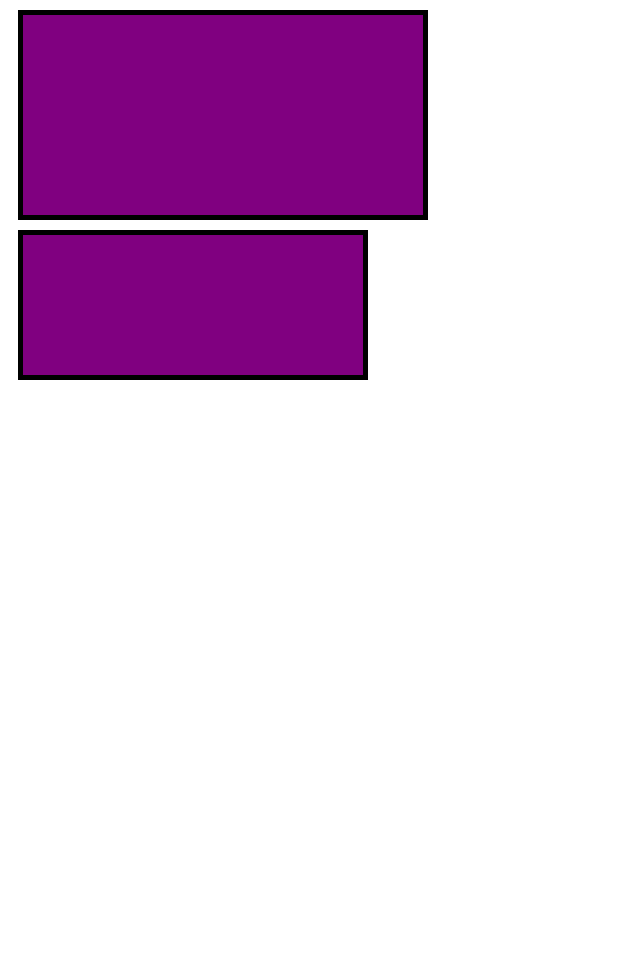
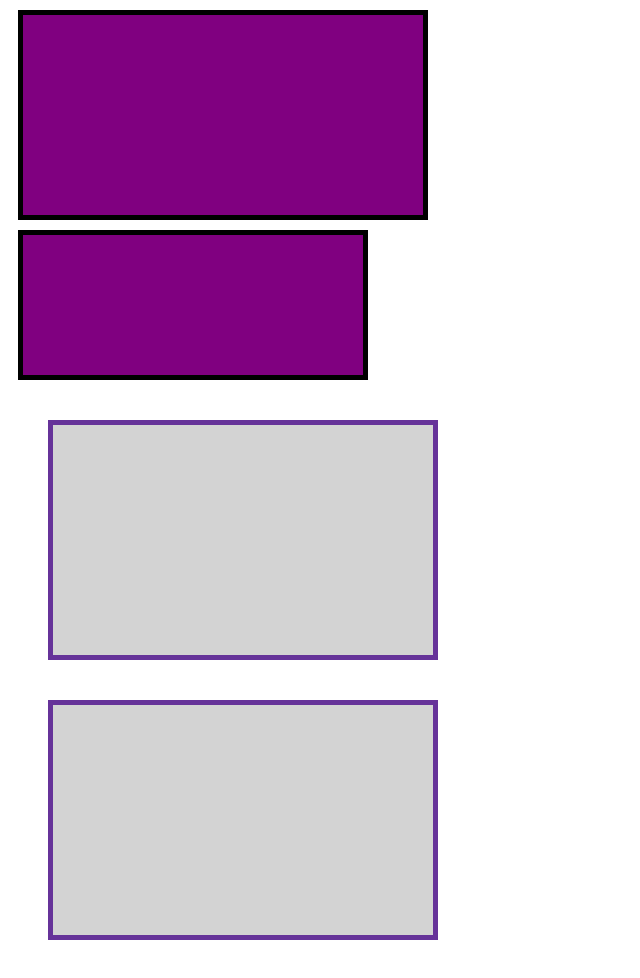
Before and after one commit to edersonmarques/css-exercises-solutions, a plain HTML site: page inline-block/border-box/border-box.html in a window 1280 px wide. Shown: the whole page, without its empty margins (0-640 px from the left). Before the commit the page ends 800 px from the top, so only its background shows below. Drawn offline with Linux system fonts and the light colour scheme.

Commit message:
Border box vs content-box

```diff
--- a/inline-block/border-box/border-box.css
+++ b/inline-block/border-box/border-box.css
@@ -10,3 +10,18 @@
 #box2 {
     box-sizing: border-box;
 }
+
+.box {
+    border: 5px solid rebeccapurple;
+    background-color: lightgray;
+    padding: 40px;
+    margin: 40px;
+    width: 300px;
+    height: 150px;
+}
+
+.alternate {
+    box-sizing: border-box;
+    width: 390px;
+    height: 240px;
+}
--- a/inline-block/border-box/border-box.html
+++ b/inline-block/border-box/border-box.html
@@ -9,5 +9,7 @@
 <body>
     <div id="box1"></div>
     <div id="box2"></div>
+    <div class="box"></div>
+    <div class="box alternate"></div>
 </body>
 </html>
```
